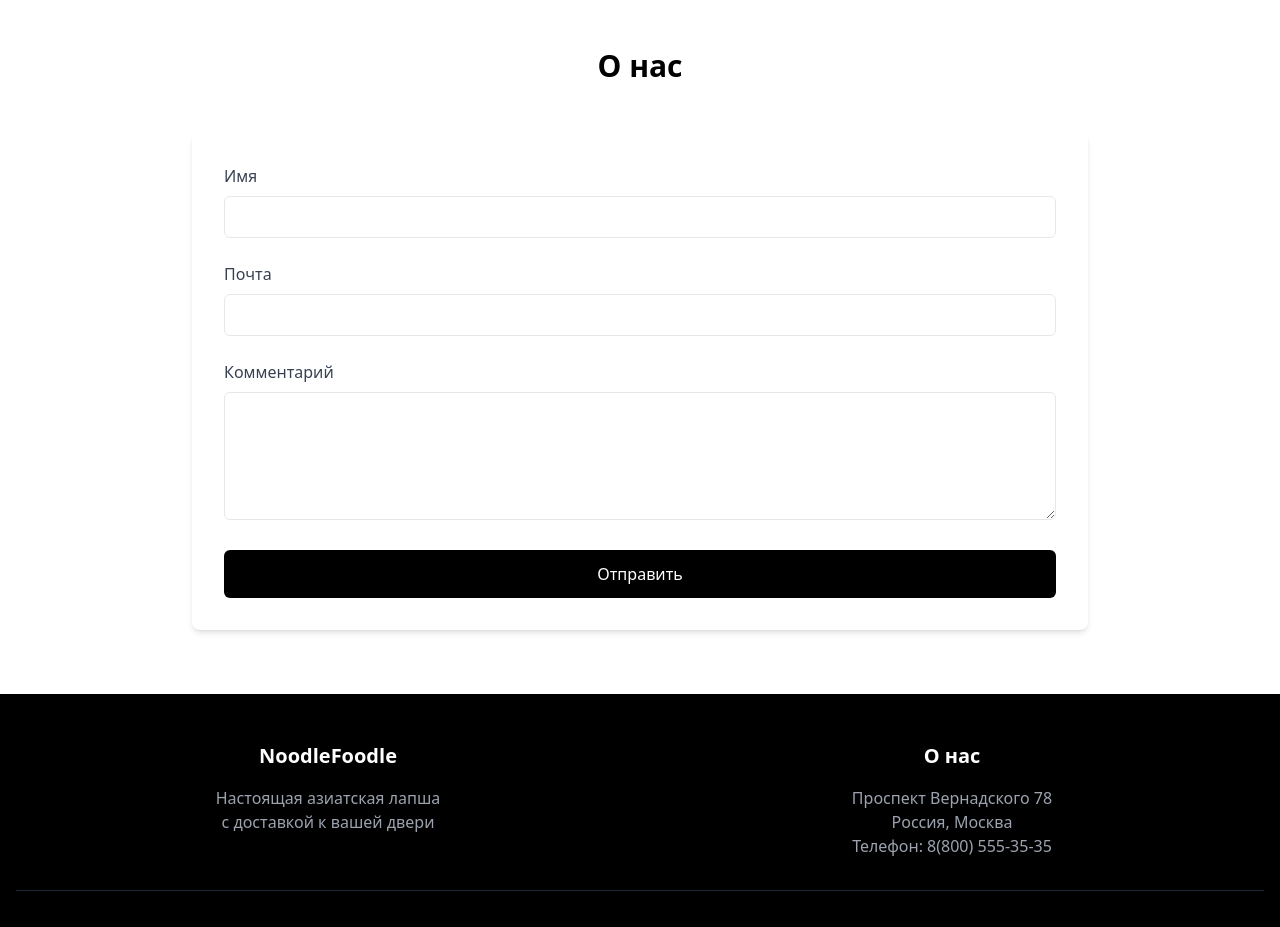
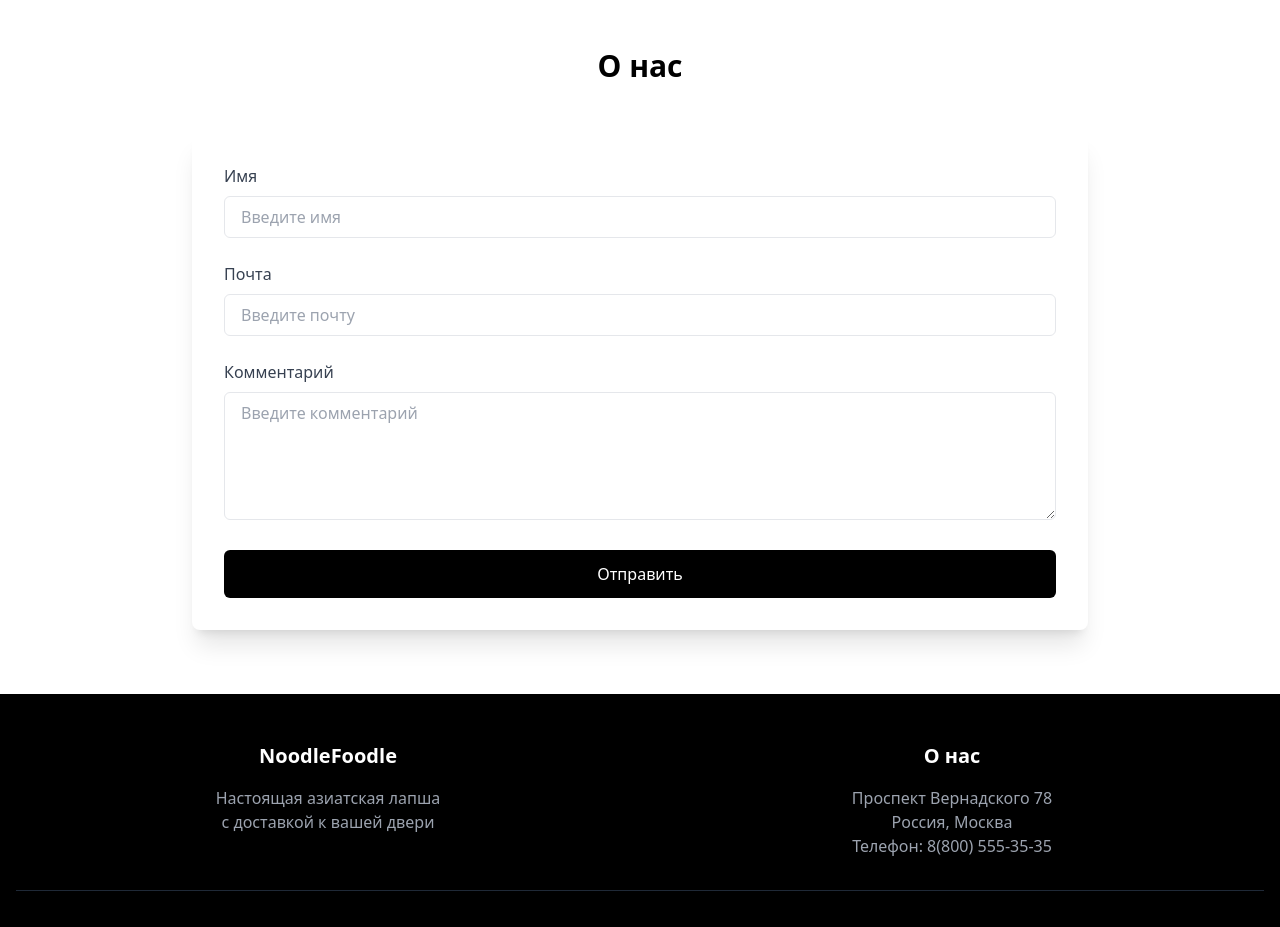
Before and after one commit to proffsenya/NoodleFoodle, a React (Vite) app: page / in a window 1280 px wide. Shown: the part 1840-2767 px from the top of the page. Built offline with nearby package versions, Linux system fonts and the light colour scheme.

Commit message:
contact form main_page

```diff
--- a/js/script.js
+++ b/js/script.js
@@ -1,6 +1,3 @@
-// Initialize Lucide icons
-lucide.createIcons();
-
 // Menu items data
 const menuItems = [
     {
--- a/pages/Home.jsx
+++ b/pages/Home.jsx
@@ -113,11 +113,12 @@ function ContactSection(){
     <section id="contact" className="px-4 py-16">
         <div className="container max-w-4xl mx-auto">
           <h2 className="mb-12 text-3xl font-bold text-center">О нас</h2>
-          <div className="p-8 bg-white rounded-lg shadow-md">
+          <div className="p-8 bg-white rounded-lg shadow-xl">
             <form className="space-y-6">
               <div>
                 <label className="block mb-2 text-gray-700">Имя</label>
                 <input
+                placeholder="Введите имя"
                   type="text"
                   className="w-full px-4 py-2 border rounded-md"
                 />
@@ -125,13 +126,14 @@ function ContactSection(){
               <div>
                 <label className="block mb-2 text-gray-700">Почта</label>
                 <input
+                placeholder="Введите почту"
                   type="email"
                   className="w-full px-4 py-2 border rounded-md"
                 />
               </div>
               <div>
                 <label className="block mb-2 text-gray-700">Комментарий</label>
-                <textarea className="w-full h-32 px-4 py-2 border rounded-md"></textarea>
+                <textarea className="w-full h-32 px-4 py-2 border rounded-md" placeholder="Введите комментарий"></textarea>
               </div>
               <button className="w-full px-6 py-3 text-white bg-black rounded-md hover:bg-gray-800">
                 Отправить
```
